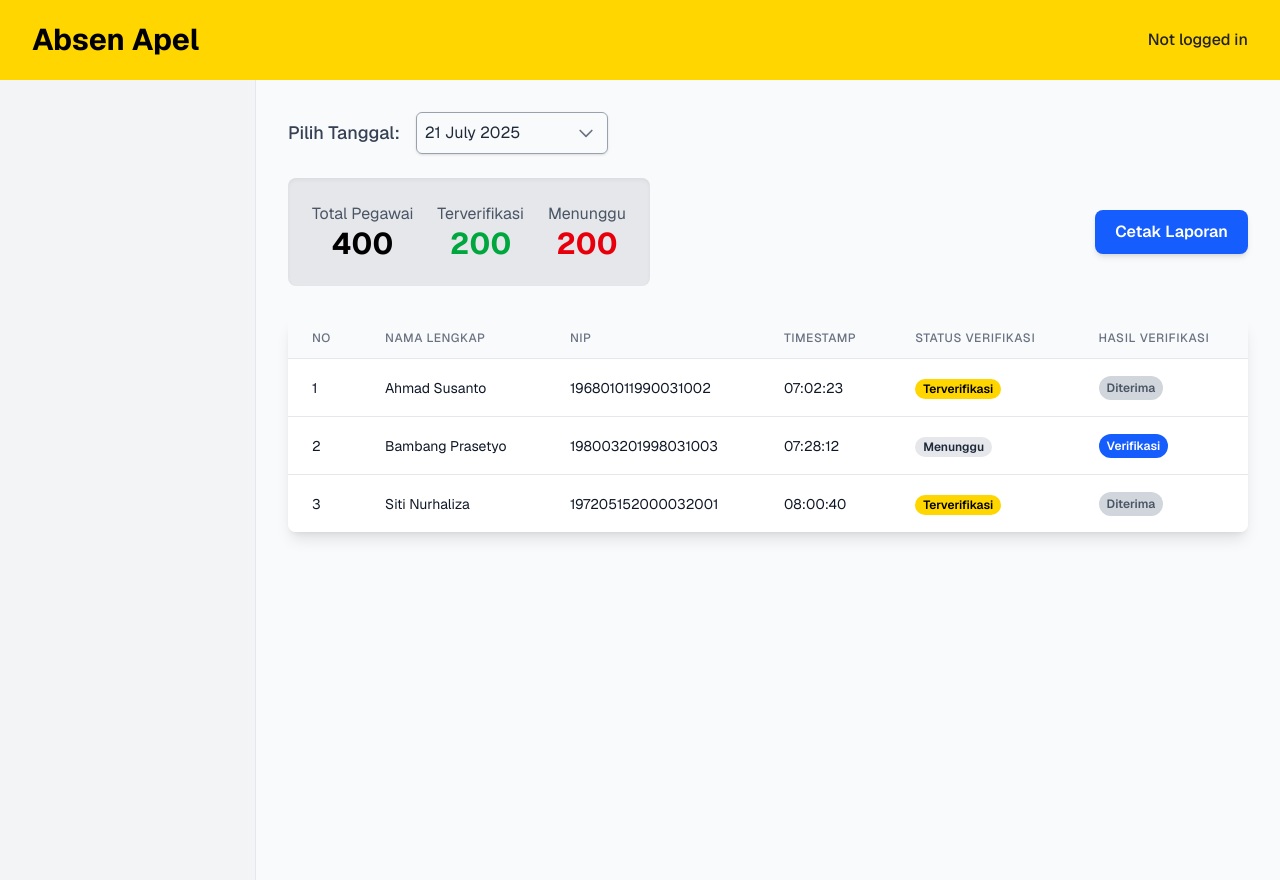
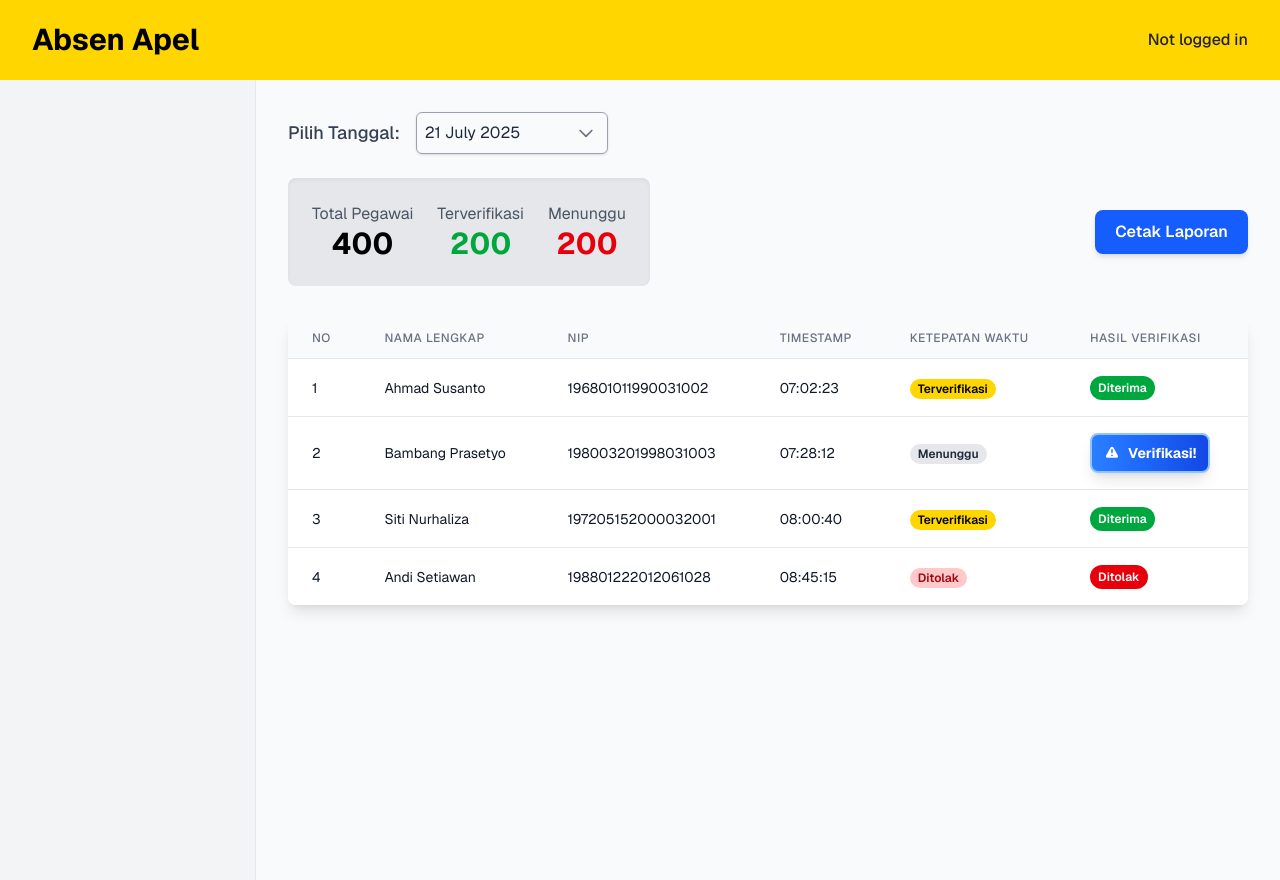
Before and after one commit to gilanggnw/absen-apel-kejati, a Next.js app: page /verifikasi in a window 1280 px wide. Built offline with nearby package versions, Linux system fonts and the light colour scheme; no server answers.

Commit message:
Fixed interface for Page Verifikasi

```diff
--- a/app/verifikasi/page.tsx
+++ b/app/verifikasi/page.tsx
@@ -86,7 +86,7 @@ const VerifikasiPage = () => {
                         Timestamp
                     </th>
                     <th className="px-6 py-3 text-left text-xs font-medium text-gray-500 uppercase tracking-wider">
-                        Status Verifikasi
+                        Ketepatan Waktu
                     </th>
                     <th className="px-6 py-3 text-left text-xs font-medium text-gray-500 uppercase tracking-wider">
                         Hasil Verifikasi
@@ -105,7 +105,7 @@ const VerifikasiPage = () => {
                         </span>
                     </td>
                     <td className="px-6 py-4 whitespace-nowrap">
-                        <button className="px-2 py-1 text-xs font-semibold rounded-full bg-gray-300 text-gray-600 cursor-not-allowed" disabled>
+                        <button className="px-2 py-1 text-xs font-semibold rounded-full bg-green-600 text-white cursor-not-allowed" disabled>
                           Diterima
                         </button>
                     </td>
@@ -121,8 +121,13 @@ const VerifikasiPage = () => {
                         </span>
                     </td>
                     <td className="px-6 py-4 whitespace-nowrap">
-                        <button className="px-2 py-1 text-xs font-semibold rounded-full bg-blue-600 text-white hover:bg-blue-700 transition-all duration-200 cursor-pointer" onClick={handleVerifikasiClick}>
-                          Verifikasi
+                        <button className="px-3 py-2 text-sm font-bold rounded-lg bg-gradient-to-r from-blue-500 to-blue-700 text-white hover:from-blue-600 hover:to-blue-800 transform hover:scale-105 transition-all duration-200 cursor-pointer shadow-lg hover:shadow-xl border-2 border-blue-300" onClick={handleVerifikasiClick}>
+                          <span className="flex items-center gap-2">
+                            <svg className="w-4 h-4" fill="currentColor" viewBox="0 0 20 20">
+                              <path fillRule="evenodd" d="M8.257 3.099c.765-1.36 2.722-1.36 3.486 0l5.58 9.92c.75 1.334-.213 2.98-1.742 2.98H4.42c-1.53 0-2.493-1.646-1.743-2.98l5.58-9.92zM11 13a1 1 0 11-2 0 1 1 0 012 0zm-1-8a1 1 0 00-1 1v3a1 1 0 002 0V6a1 1 0 00-1-1z" clipRule="evenodd" />
+                            </svg>
+                            Verifikasi!
+                          </span>
                         </button>
                     </td>
                     </tr>
@@ -137,8 +142,24 @@ const VerifikasiPage = () => {
                         </span>
                     </td>
                     <td className="px-6 py-4 whitespace-nowrap">
-                        <button className="px-2 py-1 text-xs font-semibold rounded-full bg-gray-300 text-gray-600 cursor-not-allowed" disabled>
+                        <button className="px-2 py-1 text-xs font-semibold rounded-full bg-green-600 text-white cursor-not-allowed" disabled>
                           Diterima
+                        </button>
+                    </td>
+                    </tr>
+                    <tr>
+                    <td className="px-6 py-4 whitespace-nowrap text-sm text-gray-900">4</td>
+                    <td className="px-6 py-4 whitespace-nowrap text-sm text-gray-900">Andi Setiawan</td>
+                    <td className="px-6 py-4 whitespace-nowrap text-sm text-gray-900">198801222012061028</td>
+                    <td className="px-6 py-4 whitespace-nowrap text-sm text-gray-900">08:45:15</td>
+                    <td className="px-6 py-4 whitespace-nowrap">
+                        <span className="px-2 inline-flex text-xs leading-5 font-semibold rounded-full bg-red-200 text-red-800">
+                        Ditolak
+                        </span>
+                    </td>
+                    <td className="px-6 py-4 whitespace-nowrap">
+                        <button className="px-2 py-1 text-xs font-semibold rounded-full bg-red-600 text-white cursor-not-allowed" disabled>
+                          Ditolak
                         </button>
                     </td>
                     </tr>
```
